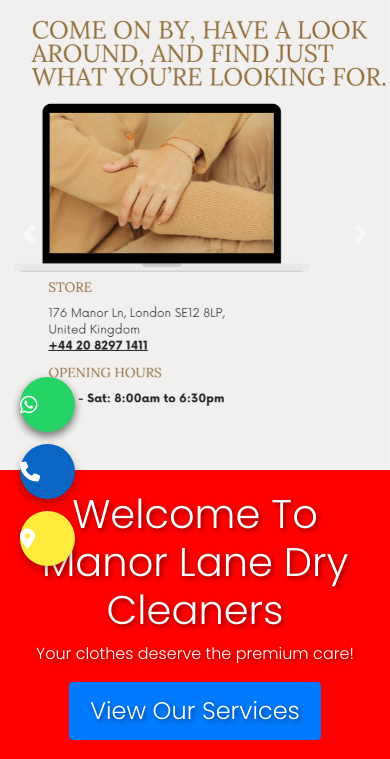
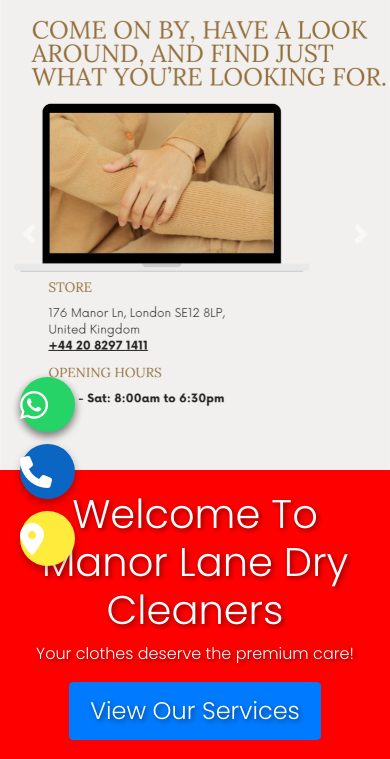
Before and after one commit to TayyabMalik12/tayyabmalik12.github.io, a Flask app: page / in a window 390 px wide. Shown: the part 258-1017 px from the top of the page. Run offline with Flask 3, Linux system fonts and the light colour scheme; some libraries are stand-ins or nearby versions.

Commit message:
Update index.html 32 px

```diff
--- a/ninja/templates/index.html
+++ b/ninja/templates/index.html
@@ -198,7 +198,7 @@
                   align-content: center;
                   justify-content: center;
                   color: white;
-                  font-size: 20px;
+                  font-size: 32px;
                   line-height: 1;
                   box-shadow: 0 4px 8px rgba(0,0,0,0.3);
                   transition: transform 0.2s;
```
